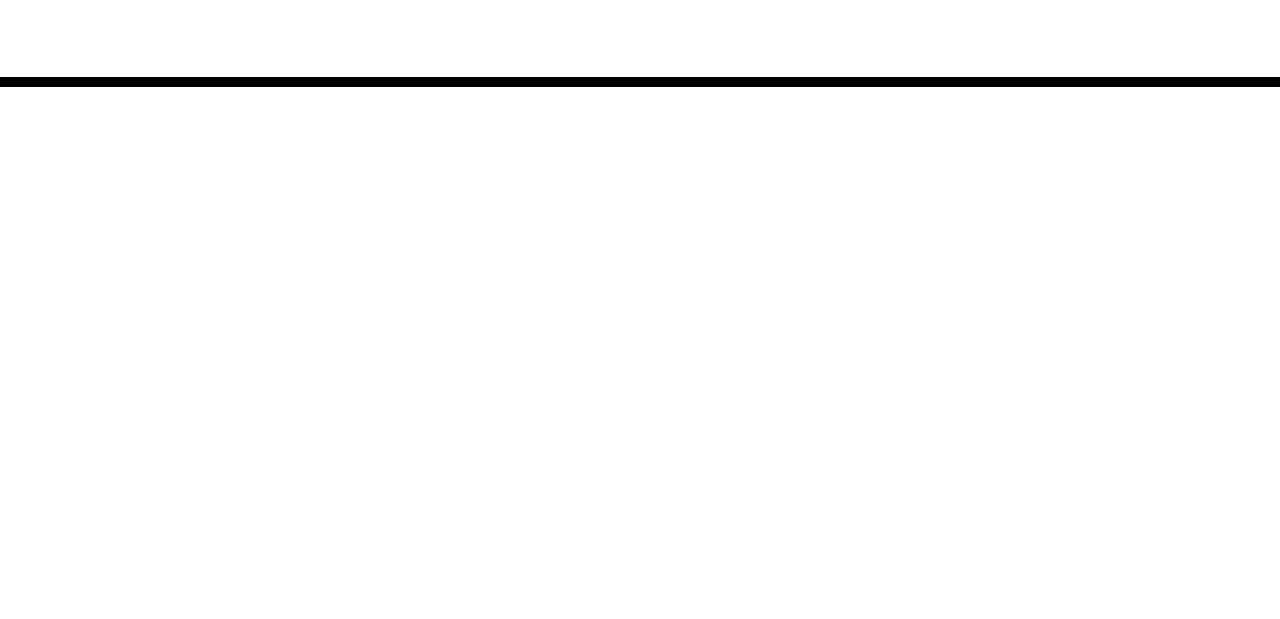
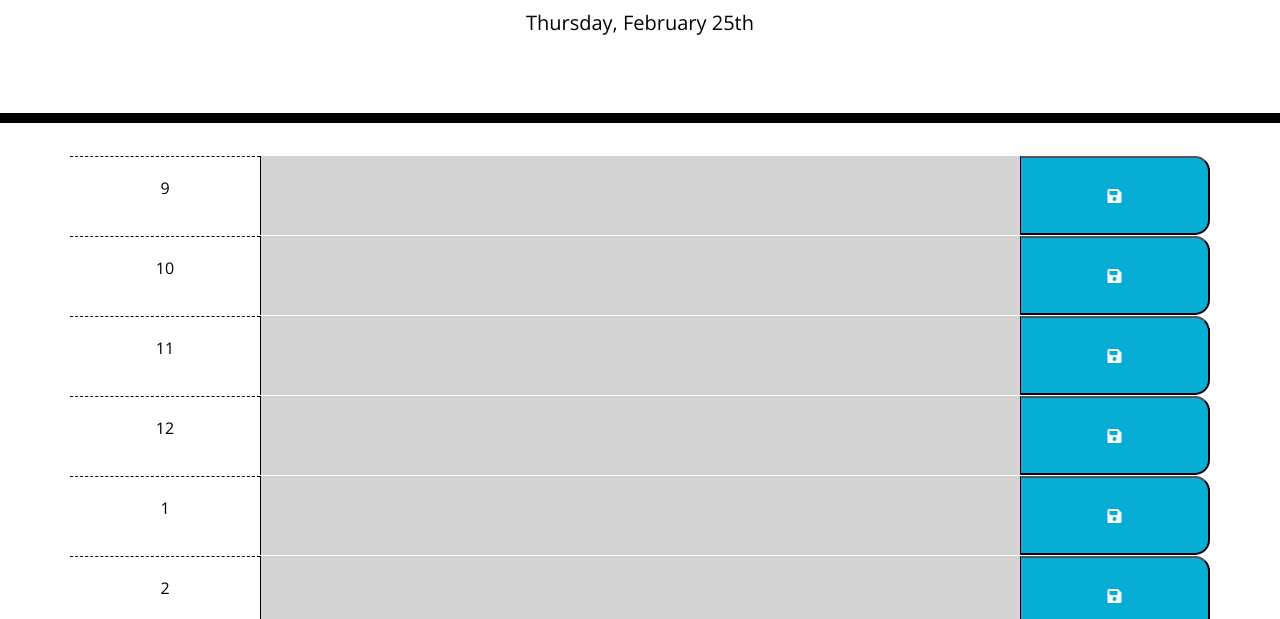
Before and after one commit to Youngin9210/WorkDay-Schedule-Tracker, a plain HTML site: page index.html in a window 1280 px wide. Shown: the part 181-800 px from the top of the page. Drawn offline with nearby package versions, Linux system fonts and the light colour scheme; files that its build step writes are made by us from their sources.

Commit message:
created html stucture using jQuery in scripts.js

```diff
--- a/assets/css/style.css
+++ b/assets/css/style.css
@@ -1,10 +1,10 @@
 body {
-  font-family: 'Open Sans', sans-serif;
+  font-family: "Open Sans", sans-serif;
   font-size: 16px;
   line-height: 1;
 }
 
-textarea{
+textarea {
   background: transparent;
   border: none;
   resize: none;
@@ -21,11 +21,11 @@ textarea{
   border-bottom: 10px solid black;
 }
 
-.description{
+.description {
   white-space: pre-wrap;
 }
 
-.time-block{
+.time-block {
   text-align: center;
   border-radius: 15px;
 }
@@ -33,7 +33,7 @@ textarea{
 .row {
   white-space: pre-wrap;
   height: 80px;
-  border-top: 1px solid white;;
+  border-top: 1px solid white;
 }
 
 .hour {
@@ -61,11 +61,11 @@ textarea{
   border-left: 1px solid black;
   border-top-right-radius: 15px;
   border-bottom-right-radius: 15px;
-  background-color: #06AED5;
+  background-color: #06aed5;
   color: white;
 }
 
 .saveBtn i:hover {
   font-size: 20px;
-  transition: all .3s ease-in-out;
+  transition: all 0.3s ease-in-out;
 }
--- /dev/null
+++ b/assets/js/script.js
@@ -0,0 +1,57 @@
+let currentDay = $("#currentDay");
+let hours = [9, 10, 11, 12, 1, 2, 3, 4, 5];
+
+// handle displaying the date
+function displayTime() {
+  var rightNow = moment().format("dddd, MMMM Do");
+  currentDay.text(rightNow);
+}
+displayTime();
+
+// function addScheduleContents() {
+//
+// }
+
+let workDayContainer = $(".container");
+
+function addHourRow(hour) {
+  let timeBlock = $("<div>").addClass("time-block row");
+  let hourEl = $("<p>")
+    .addClass("hour col-2 d-flex align-items-center justify-content-center")
+    .text(hour);
+  let hourTask = $("<textarea>").addClass("col-8 past");
+  let saveBtn = $("<button>").addClass("saveBtn col-2");
+  let saveIcon = $("<i>").addClass("fas fa-save");
+
+  workDayContainer.append(timeBlock);
+  timeBlock.append(hourEl, hourTask, saveBtn);
+  saveBtn.append(saveIcon);
+}
+
+// addHourRow(11);
+
+for (let i = 0; i < hours.length; i++) {
+  addHourRow(hours[i]);
+}
+
+// 	let timeBlock = $('<table>').addClass('time-block');
+// 	timeBlockContainer.append(timeBlock);
+//
+// 	let hourCol = $('<tr scope="row">').addClass('hour');
+// 	timeBlock.append(hourCol);
+//
+//
+// 	let hourRow = $('<td scope="row">');
+//
+// 	// function addHourRow() {
+// 	// 	hourCol.append(hourRow);
+// 	// }
+// 	$(hours).each(function(index, item) {
+// 		$(hourCol).append(hourRow);
+// 		hourRow.text(`${item}`);
+// 		console.log(hourRow.value);
+// 	});
+
+// $.each(hours[], function( index ) {
+//   console.log( index + ": " + $( this ).text() );
+// });
--- a/index.html
+++ b/index.html
@@ -18,7 +18,7 @@
       href="https://fonts.googleapis.com/css?family=Open+Sans&display=swap"
       rel="stylesheet"
     />
-    <link rel="stylesheet" href="style.css" />
+    <link rel="stylesheet" href="assets/css/style.css" />
     <title>Work Day Scheduler</title>
   </head>
 
@@ -30,9 +30,17 @@
     </header>
     <div class="container">
       <!-- Timeblocks go here -->
+
+      <!--********** structure to follow in javascript below **********  -->
+      <!-- <div class="time-block row">
+        <p class="hour col-2">9</p>
+        <textarea class="col-8 past"></textarea>
+        <button class="saveBtn col-2"><i class="fas fa-save"></i></button>
+      </div> -->
     </div>
 
     <script src="https://cdnjs.cloudflare.com/ajax/libs/jquery/3.2.1/jquery.min.js"></script>
     <script src="https://cdnjs.cloudflare.com/ajax/libs/moment.js/2.24.0/moment.min.js"></script>
+    <script src="assets/js/script.js"></script>
   </body>
 </html>
```
